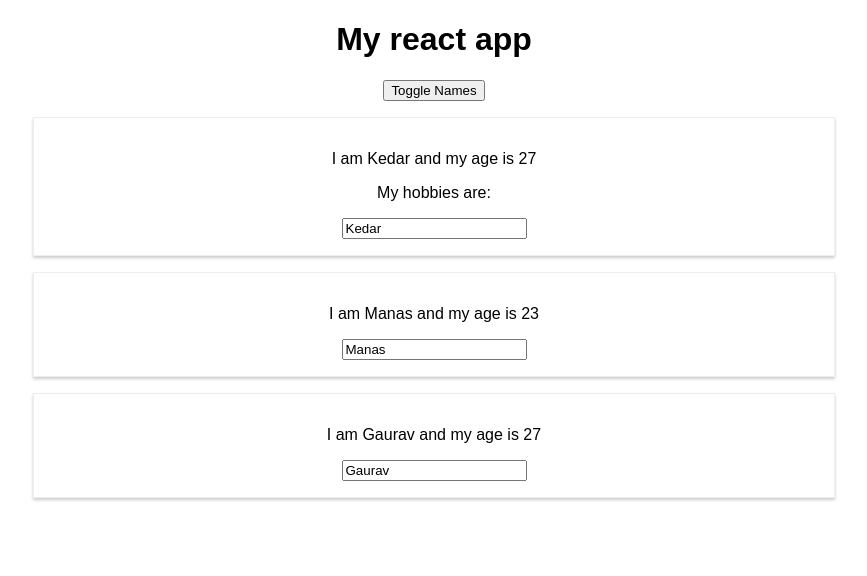
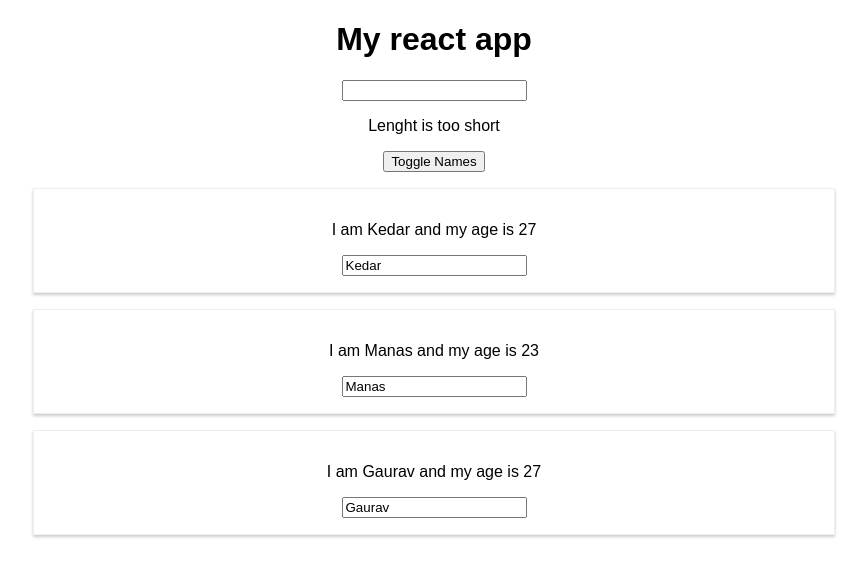
Before and after one commit to kedar512/react-practice-app, a React (Create React App) app: page / in a window 1280 px wide. Both pictures are taken after a click on the button "Toggle Names". Shown: the top 576 px of the page, without its empty margins (206-1073 px from the left). Built offline with nearby package versions, Linux system fonts and the light colour scheme.

Commit message:
Added changes for list and conditional chapter

```diff
--- a/src/App.js
+++ b/src/App.js
@@ -2,16 +2,19 @@ import React, { Component } from 'react';
 //import logo from './logo.svg';
 import './App.css';
 import {person as Person} from './Person/Person';
+import ValidationComponent from './ValidationComponent/ValidationComponent';
+import CharComponent from './CharComponent/CharComponent';
 
 class App extends Component {
 
   state = {
     persons: [
-      { name: 'Kedar', age: 27 },
-      { name: 'Manas', age: 23 },
-      { name: 'Gaurav', age: 27 }
+      { id: 1, name: 'Kedar', age: 27 },
+      { id: 2, name: 'Manas', age: 23 },
+      { id: 3, name: 'Gaurav', age: 27 }
     ],
-    showPersons: false
+    showPersons: false,
+    textInput: ''
   }
 
   switchNameHandler = (newName) => {
@@ -22,14 +25,22 @@ class App extends Component {
     });
   }
 
-  nameChangeHandler = event => {
-    this.setState({
-      persons: [
-        { name: event.target.value, age: 27 },
-        { name: 'Manas', age: 23 },
-        { name: 'Gaurav', age: 27 }
-      ]
-    });
+  nameChangeHandler = (event, id) => {
+    const personIndex = this.state.persons.findIndex(p => id === p.id);
+    const person = {...this.state.persons[personIndex]};
+
+    person.name = event.target.value;
+
+    const persons = [...this.state.persons];
+    persons[personIndex] = person;
+
+    this.setState({ persons: persons });
+  }
+
+  deletePerson = index => {
+    const persons = [...this.state.persons];
+    persons.splice(index, 1);
+    this.setState({persons: persons});
   }
 
   togglePersonsHandler = () => {
@@ -38,37 +49,52 @@ class App extends Component {
     })
   }
 
+  inputChangeHandler = event => {
+    this.setState({ textInput: event.target.value});
+  }
+
+  removeChar = (char) => {
+    const chars = this.state.textInput.split('').filter(c => char !== c);
+    this.setState({ textInput: chars.join('')});
+  }
+
   render() {
 
     let persons = null;
+    let chars = null;
 
     if (this.state.showPersons) {
       persons = (
         <div>
-          <Person
-            name={this.state.persons[0].name}
-            age={this.state.persons[0].age}
-            click={this.switchNameHandler.bind(this, 'Gaurav')}
-            changed={this.nameChangeHandler}>
-            <p>My hobbies are:</p>
-          </Person>
-          <Person
-            name={this.state.persons[1].name}
-            age={this.state.persons[1].age}
-            >
-          </Person>
-          <Person
-            name={this.state.persons[2].name}
-            age={this.state.persons[2].age}
-            >
-          </Person>
+        {this.state.persons.map( (person, index) => {
+          return (
+            <Person
+              key={person.id}
+              name={person.name}
+              age={person.age}
+              click={() => this.deletePerson(index)}
+              changed={(e) => this.nameChangeHandler(e, person.id)}
+            />
+          );
+        })}
         </div>
       );
+    }
+
+    if (this.state.textInput.length > 0) {
+      chars = this.state.textInput.split('').map( (value, index) => {
+        return (
+          <CharComponent clicked={ () =>this.removeChar(value) } key={`${index}${value}`} charValue={value} />
+        );
+      })
     }
 
     return (
       <div className="App">
         <h1>My react app</h1>
+        <input value={this.state.textInput} type='text' onChange={this.inputChangeHandler} />
+        <ValidationComponent textInput={this.state.textInput} />
+        {chars}
         <button onClick={this.togglePersonsHandler}>Toggle Names</button>
         {persons}
       </div>
--- /dev/null
+++ b/src/CharComponent/CharComponent.css
@@ -0,0 +1,7 @@
+.CharClass {
+    display: inline-block;
+    padding: 16px;
+    text-align: center;
+    margin: 16px;
+    border: 1px solid black;
+}
--- /dev/null
+++ b/src/CharComponent/CharComponent.js
@@ -0,0 +1,13 @@
+import React from 'react';
+import './CharComponent.css';
+
+const charComponent = props => {
+
+    return(
+        <div onClick={props.clicked} className='CharClass'>
+            {props.charValue}
+        </div>
+    );
+}
+
+export default charComponent;
--- /dev/null
+++ b/src/ValidationComponent/ValidationComponent.js
@@ -0,0 +1,12 @@
+import React from 'react';
+
+const validationComponent = props => {
+    const minLength = 5;
+    const maxLength = 8;
+
+    return(
+        <p>{props.textInput.length > maxLength ? 'Lenght is too long' : (props.textInput.length < minLength ? 'Lenght is too short' : 'Length is correct')}</p>
+    );
+}
+
+export default validationComponent;
```
